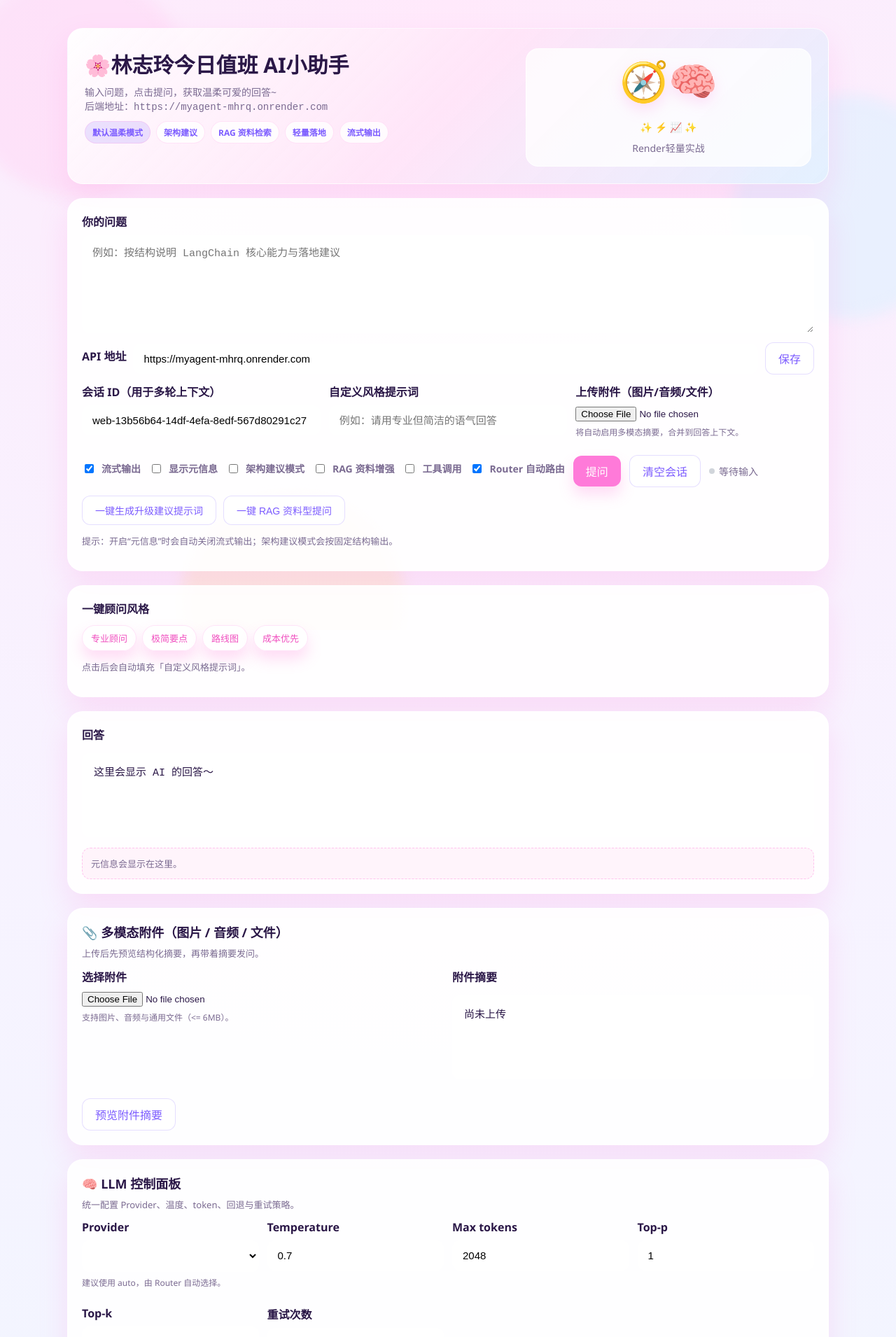
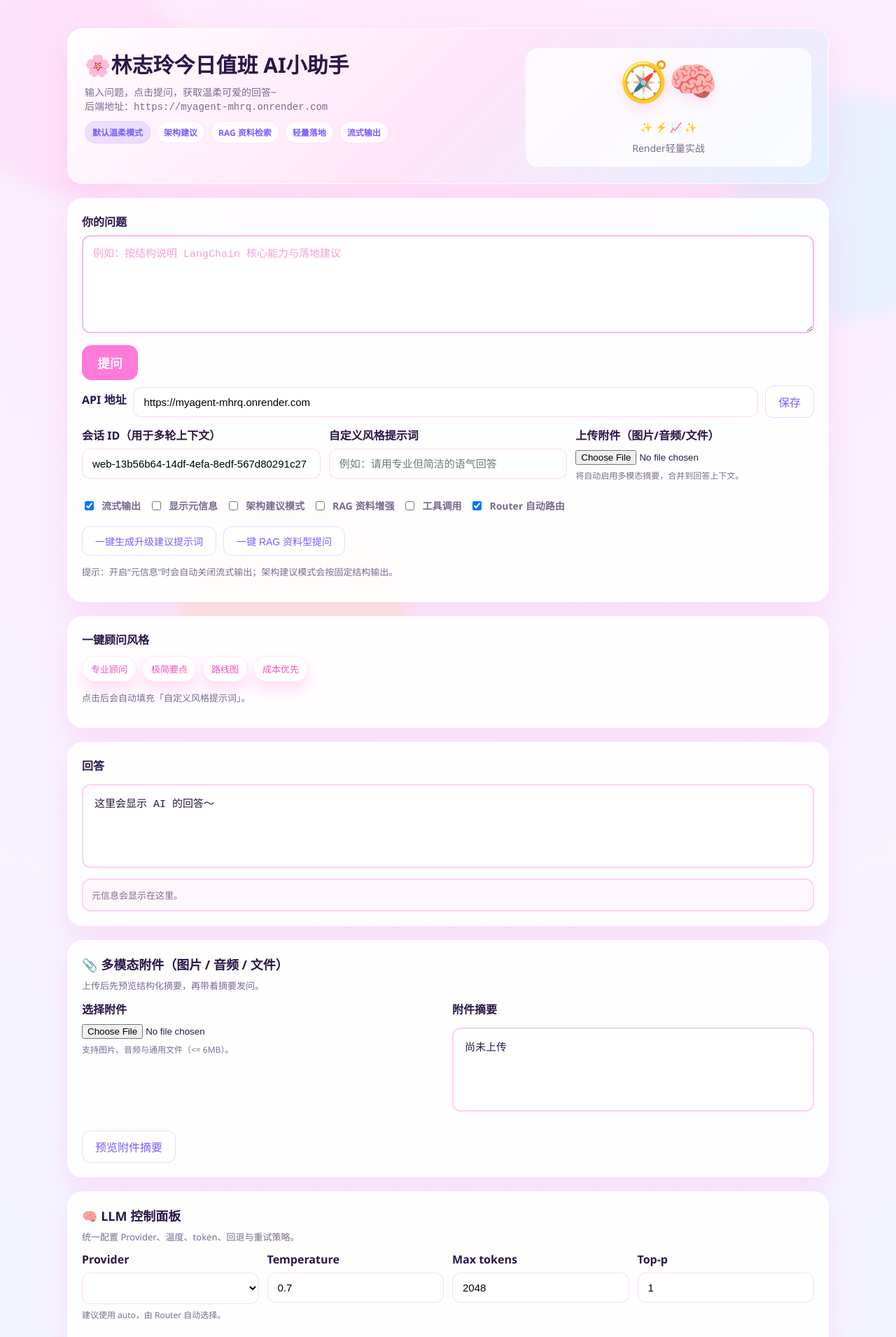
Before and after one commit to iehmltym/iehmltym.github.io, a Jekyll site: the page built from ai.html, in a window 1280 px wide. Shown: the top 1910 px of the page at 70% size. Built offline with Jekyll 4.4.1, drawn with Linux system fonts in a browser that asks for light colours.

Commit message:
Update ai.html

```diff
--- a/ai.html
+++ b/ai.html
@@ -5,11 +5,86 @@ permalink: /ai/
 
 <!doctype html>
 <html lang="zh">
+
 <head>
   <meta charset="utf-8" />
   <meta name="viewport" content="width=device-width, initial-scale=1" />
   <title>林志玲今日值班AI小助手</title>
   <style>
+    /* ==============================
+   默认无柔光；focus 时才柔光
+   - #q 问题区
+   - 其他输入框 input/select/textarea
+   - pre（回答/摘要/系统/日志等）
+   ============================== */
+
+    /* 1) 问题区：默认粉色边框（无柔光） */
+    #q {
+      border: 2px solid rgba(255, 122, 217, 0.55);
+      background: rgba(255, 255, 255, 0.92);
+      box-shadow: none;
+      /* 默认无柔光 */
+      caret-color: var(--primary-dark);
+    }
+
+    #q::placeholder {
+      color: rgba(240, 78, 191, 0.55);
+    }
+
+    /* 问题区：focus 才柔光 */
+    #q:focus {
+      border-color: var(--primary);
+      box-shadow: 0 0 0 5px rgba(255, 122, 217, 0.22);
+      /* focus 柔光 */
+    }
+
+    /* 2) 其他输入框：默认淡粉边框（无柔光） */
+    textarea,
+    input[type="text"],
+    input[type="number"],
+    select {
+      border-color: rgba(255, 122, 217, 0.30);
+      box-shadow: none;
+      /* 默认无柔光 */
+    }
+
+    /* 其他输入框：focus 才柔光 */
+    textarea:focus,
+    input[type="text"]:focus,
+    input[type="number"]:focus,
+    select:focus {
+      border-color: var(--primary);
+      box-shadow: 0 0 0 4px rgba(255, 122, 217, 0.20);
+      /* focus 柔光 */
+    }
+
+    /* 3) 回答/摘要/系统/日志：默认粉色边框（无柔光） */
+    pre,
+    #ans,
+    #attachmentPreview,
+    #systemInfo,
+    #observabilityEvents,
+    #observabilityLog {
+      border: 2px solid rgba(255, 122, 217, 0.35);
+      background: rgba(255, 255, 255, 0.92);
+      box-shadow: none;
+      /* 默认无柔光 */
+    }
+
+    /* 4) 元信息/观测日志面板：默认无柔光（保持干净） */
+    .meta {
+      border: 2px solid rgba(255, 122, 217, 0.30);
+      background: rgba(255, 240, 250, 0.55);
+      box-shadow: none;
+    }
+
+    .log-panel {
+      border: 2px dashed rgba(255, 122, 217, 0.35);
+      background: rgba(255, 255, 255, 0.92);
+      box-shadow: none;
+    }
+
+
     :root {
       --bg: #fff7ff;
       --card: rgba(255, 255, 255, 0.9);
@@ -219,8 +326,13 @@ permalink: /ai/
       box-shadow: 0 12px 20px rgba(255, 122, 217, 0.25);
     }
 
-    button:hover { background: var(--primary-dark); }
-    button:active { transform: scale(0.98); }
+    button:hover {
+      background: var(--primary-dark);
+    }
+
+    button:active {
+      transform: scale(0.98);
+    }
 
     .ghost {
       background: rgba(255, 255, 255, 0.8);
@@ -238,7 +350,9 @@ permalink: /ai/
     }
 
     .dot {
-      width: 8px; height: 8px; border-radius: 50%;
+      width: 8px;
+      height: 8px;
+      border-radius: 50%;
       background: #d1d5db;
       display: inline-block;
     }
@@ -249,9 +363,20 @@ permalink: /ai/
     }
 
     @keyframes pulse {
-      0% { transform: scale(1); opacity: 0.6; }
-      50% { transform: scale(1.5); opacity: 1; }
-      100% { transform: scale(1); opacity: 0.6; }
+      0% {
+        transform: scale(1);
+        opacity: 0.6;
+      }
+
+      50% {
+        transform: scale(1.5);
+        opacity: 1;
+      }
+
+      100% {
+        transform: scale(1);
+        opacity: 0.6;
+      }
     }
 
     pre {
@@ -459,8 +584,109 @@ permalink: /ai/
       color: var(--muted);
       margin-top: 6px;
     }
+
+    /* ==============================
+       提问按钮：更明显，位置更靠上
+       默认无柔光；focus 才柔光
+       ============================== */
+
+    .ask-bar{
+      display:flex;
+      align-items:center;
+      gap:12px;
+      margin-top:12px;
+      flex-wrap:wrap;
+    }
+
+    .ask-btn{
+      background: var(--primary);
+      color:#fff;
+      border:none;
+      padding: 12px 22px;
+      border-radius: 14px;
+      font-size: 18px;
+      font-weight: 700;
+      cursor:pointer;
+      box-shadow:none; /* 默认无柔光 */
+    }
+
+    .ask-btn:hover{
+      background: var(--primary-dark);
+    }
+
+    .ask-btn:focus{
+      outline:none;
+      box-shadow: 0 0 0 5px rgba(255, 122, 217, 0.22); /* focus 柔光 */
+    }
+
+    @media (max-width: 520px){
+      .ask-btn{ width:100%; }
+    }
+
+    /* ==============================
+       输入框统一：默认无柔光；focus 才柔光
+       ============================== */
+
+    /* 问题区：默认粉色边框（无柔光） */
+    #q {
+      border: 2px solid rgba(255, 122, 217, 0.55);
+      background: rgba(255, 255, 255, 0.92);
+      box-shadow: none;
+      caret-color: var(--primary-dark);
+    }
+
+    #q::placeholder { color: rgba(240, 78, 191, 0.55); }
+
+    #q:focus {
+      border-color: var(--primary);
+      box-shadow: 0 0 0 5px rgba(255, 122, 217, 0.22);
+    }
+
+    textarea,
+    input[type="text"],
+    input[type="number"],
+    select {
+      border-color: rgba(255, 122, 217, 0.30);
+      box-shadow: none;
+    }
+
+    textarea:focus,
+    input[type="text"]:focus,
+    input[type="number"]:focus,
+    select:focus {
+      border-color: var(--primary);
+      box-shadow: 0 0 0 4px rgba(255, 122, 217, 0.20);
+    }
+
+    /* ==============================
+       回答/摘要/日志：统一粉色边框（默认无柔光）
+       ============================== */
+
+    pre,
+    #ans,
+    #attachmentPreview,
+    #systemInfo,
+    #observabilityEvents,
+    #observabilityLog {
+      border: 2px solid rgba(255, 122, 217, 0.35);
+      background: rgba(255, 255, 255, 0.92);
+      box-shadow: none;
+    }
+
+    .meta {
+      border: 2px solid rgba(255, 122, 217, 0.30);
+      background: rgba(255, 240, 250, 0.55);
+      box-shadow: none;
+    }
+
+    .log-panel {
+      border: 2px dashed rgba(255, 122, 217, 0.35);
+      background: rgba(255, 255, 255, 0.92);
+      box-shadow: none;
+    }
   </style>
 </head>
+
 <body>
   <div class="bg-blobs">
     <div class="blob one"></div>
@@ -493,7 +719,12 @@ permalink: /ai/
       <label for="q">你的问题</label>
       <textarea id="q" placeholder="例如：按结构说明 LangChain 核心能力与落地建议"></textarea>
 
-      <div class="api-input">
+
+
+      <div class="ask-bar">
+        <button class="ask-btn" onclick="ask()">提问</button>
+</div>
+<div class="api-input">
         <label for="apiInput">API 地址</label>
         <input id="apiInput" type="text" />
         <button class="ghost" onclick="saveApiBase()">保存</button>
@@ -518,17 +749,11 @@ permalink: /ai/
       <div class="row">
         <label class="toggle"><input id="stream" type="checkbox" checked /> 流式输出</label>
         <label class="toggle"><input id="meta" type="checkbox" /> 显示元信息</label>
-        <label class="toggle"><input id="advisor" type="checkbox"  /> 架构建议模式</label>
-        <label class="toggle"><input id="rag" type="checkbox"  /> RAG 资料增强</label>
-        <label class="toggle"><input id="enableTools" type="checkbox"  /> 工具调用</label>
+        <label class="toggle"><input id="advisor" type="checkbox" /> 架构建议模式</label>
+        <label class="toggle"><input id="rag" type="checkbox" /> RAG 资料增强</label>
+        <label class="toggle"><input id="enableTools" type="checkbox" /> 工具调用</label>
         <label class="toggle"><input id="enableRouter" type="checkbox" checked /> Router 自动路由</label>
-        <button onclick="ask()">提问</button>
-        <button class="ghost" onclick="clearSession()">清空会话</button>
-        <span class="status">
-          <span id="dot" class="dot"></span>
-          <span id="statusText">等待输入</span>
-        </span>
-      </div>
+</div>
       <div class="action-bar">
         <button class="ghost" onclick="fillAdvisorPrompt()">一键生成升级建议提示词</button>
         <button class="ghost" onclick="fillRagPrompt()">一键 RAG 资料型提问</button>
@@ -1040,4 +1265,5 @@ permalink: /ai/
     });
   </script>
 </body>
+
 </html>
```
Also changed, not shown: other parts of ai.html (+40 -8 lines).
